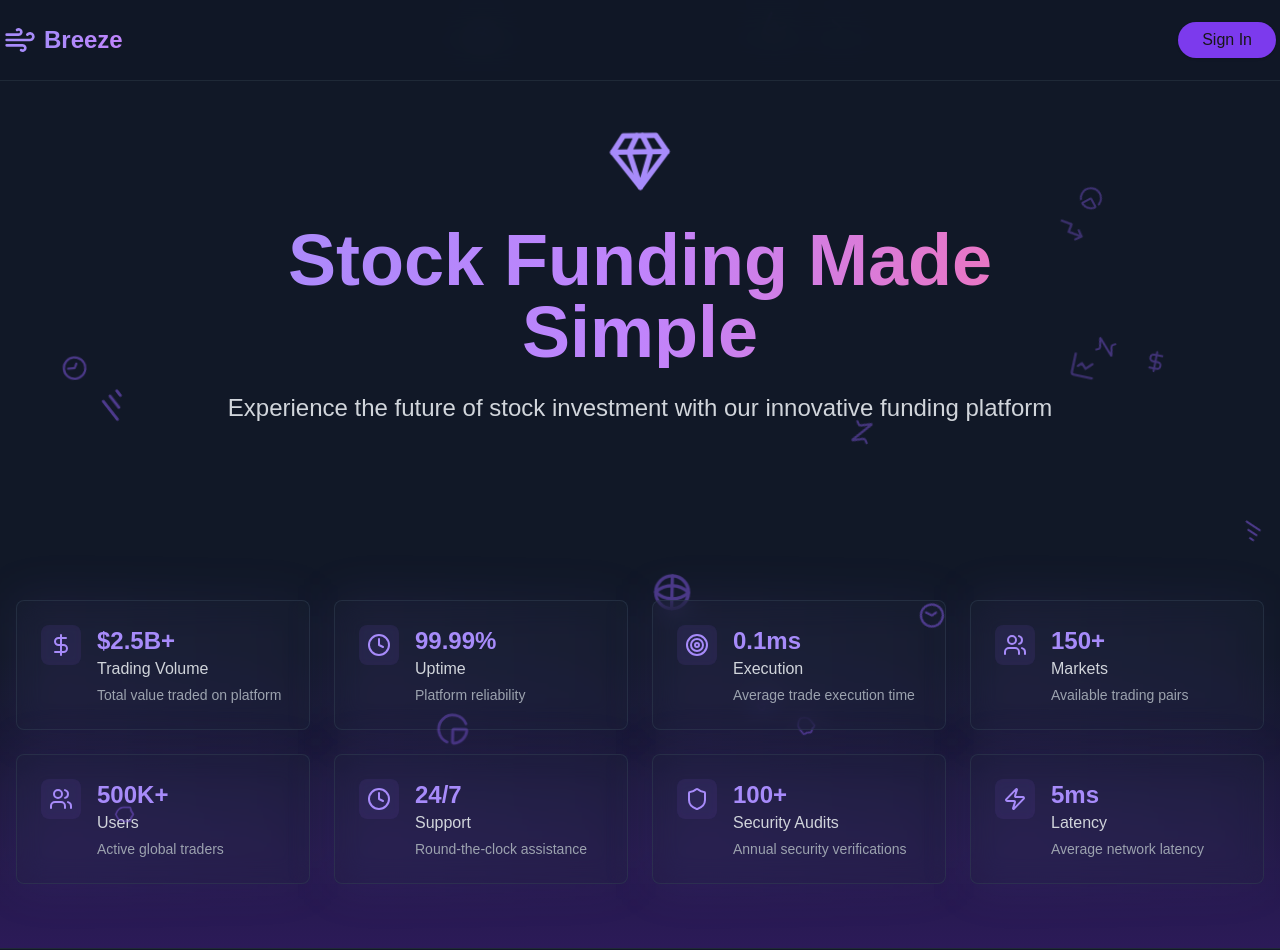
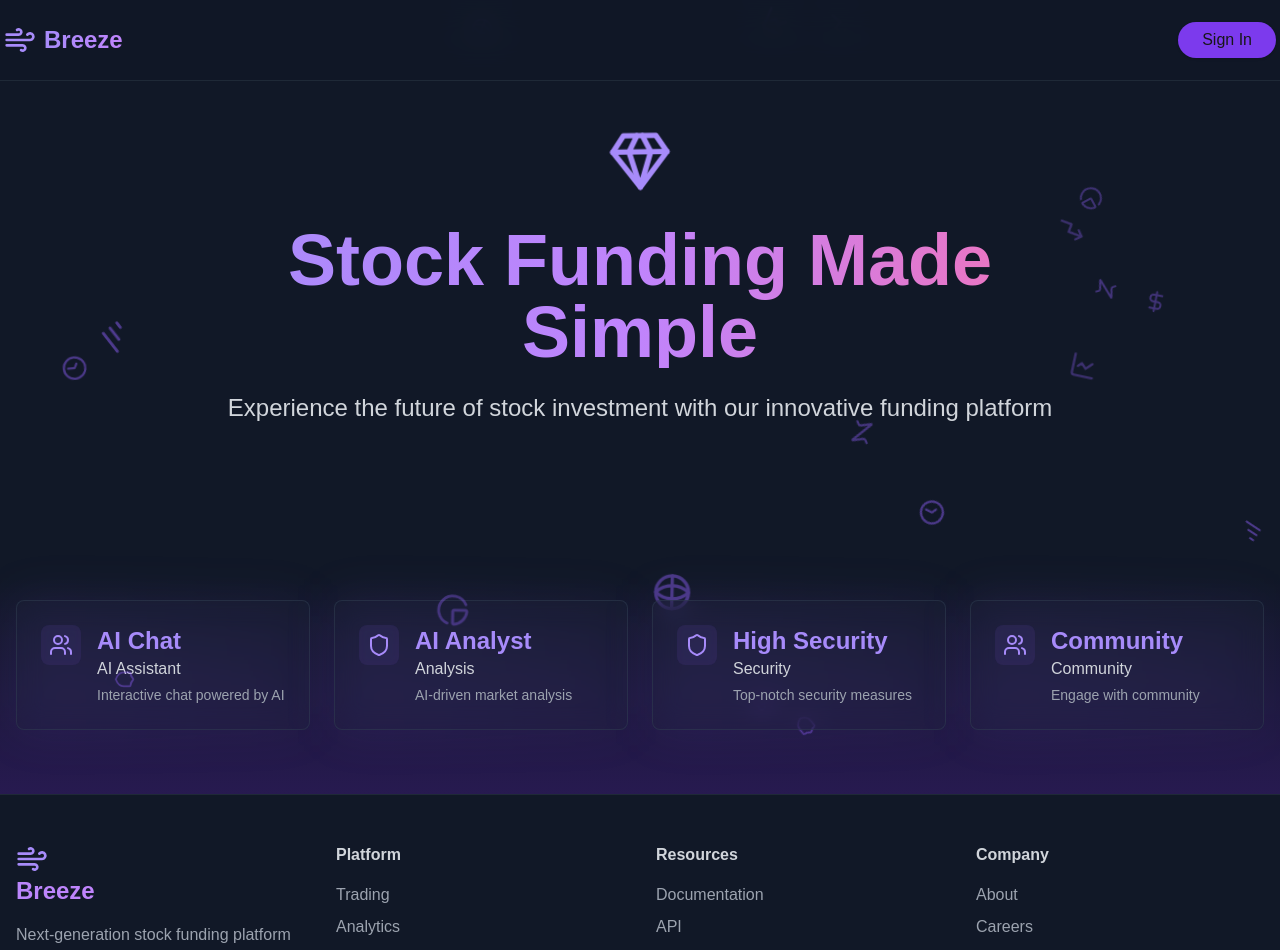
Before and after one commit to Praneethpshetty24/V2.0_Breeze, a Next.js app: page / in a window 1280 px wide. Shown: the top 950 px of the page. Built offline with nearby package versions, Linux system fonts and the light colour scheme; no server answers.

Commit message:
fixed cards

```diff
--- a/components/StatsSection.jsx
+++ b/components/StatsSection.jsx
@@ -3,53 +3,30 @@ import { DollarSign, Clock, Target, Users, Shield, Zap } from 'lucide-react';
 
 const stats = [
   {
-    value: "$2.5B+",
-    label: "Trading Volume",
-    icon: DollarSign,
-    description: "Total value traded on platform"
+    value: "AI Chat",
+    label: "AI Assistant",
+    icon: Users,
+    description: "Interactive chat powered by AI"
   },
   {
-    value: "99.99%",
-    label: "Uptime",
-    icon: Clock,
-    description: "Platform reliability"
+    value: "AI Analyst",
+    label: "Analysis",
+    icon: Shield,
+    description: "AI-driven market analysis"
   },
   {
-    value: "0.1ms",
-    label: "Execution",
-    icon: Target,
-    description: "Average trade execution time"
+    value: "High Security",
+    label: "Security",
+    icon: Shield,
+    description: "Top-notch security measures"
   },
   {
-    value: "150+",
-    label: "Markets",
+    value: "Community",
+    label: " Community",
     icon: Users,
-    description: "Available trading pairs"
+    description: "Engage with community"
   },
-  {
-    value: "500K+",
-    label: "Users",
-    icon: Users,
-    description: "Active global traders"
-  },
-  {
-    value: "24/7",
-    label: "Support",
-    icon: Clock,
-    description: "Round-the-clock assistance"
-  },
-  {
-    value: "100+",
-    label: "Security Audits",
-    icon: Shield,
-    description: "Annual security verifications"
-  },
-  {
-    value: "5ms",
-    label: "Latency",
-    icon: Zap,
-    description: "Average network latency"
-  }
+
 ];
 
 const StatsCard = ({ value, label, Icon, description, delay }) => {
```
